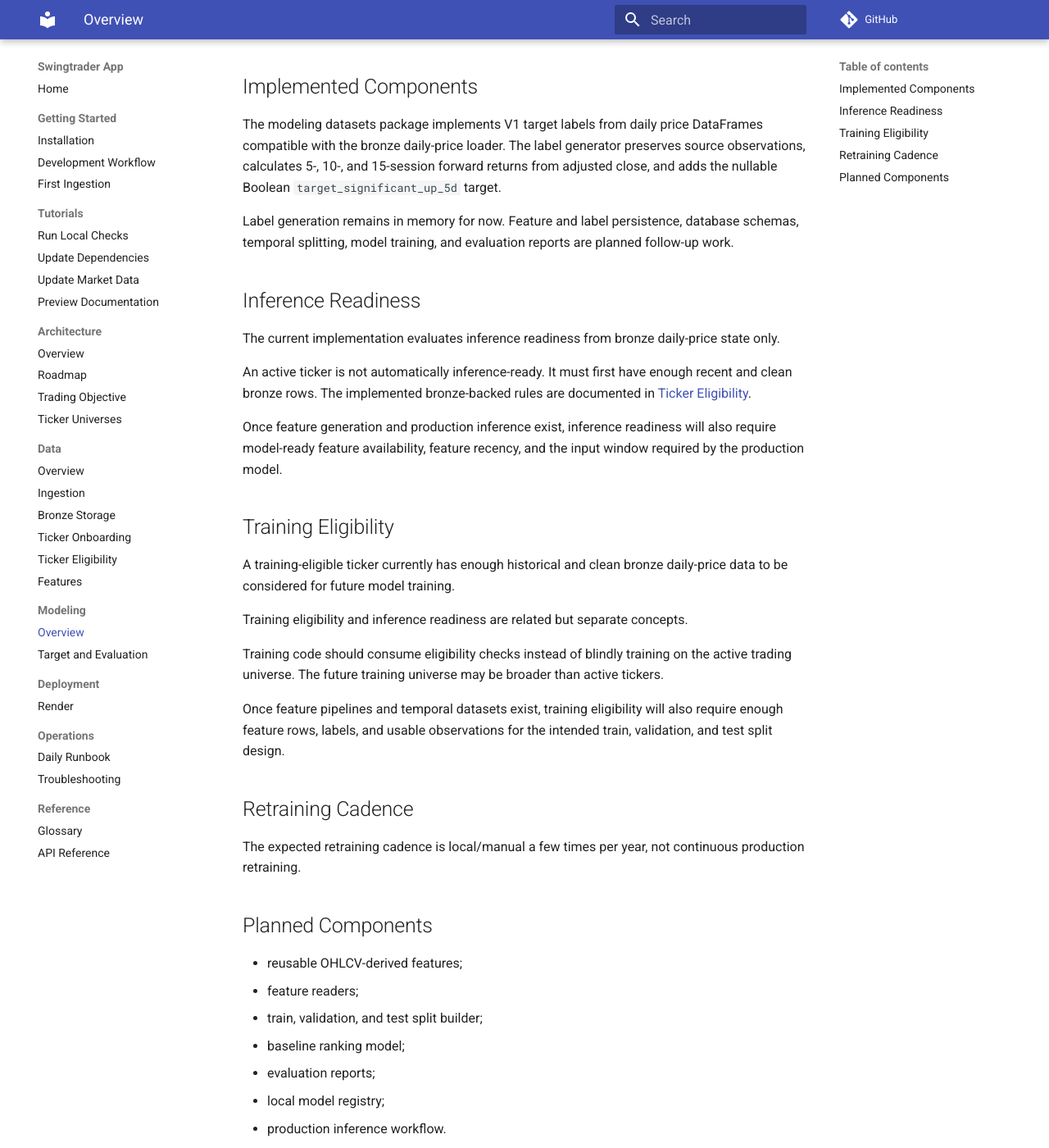
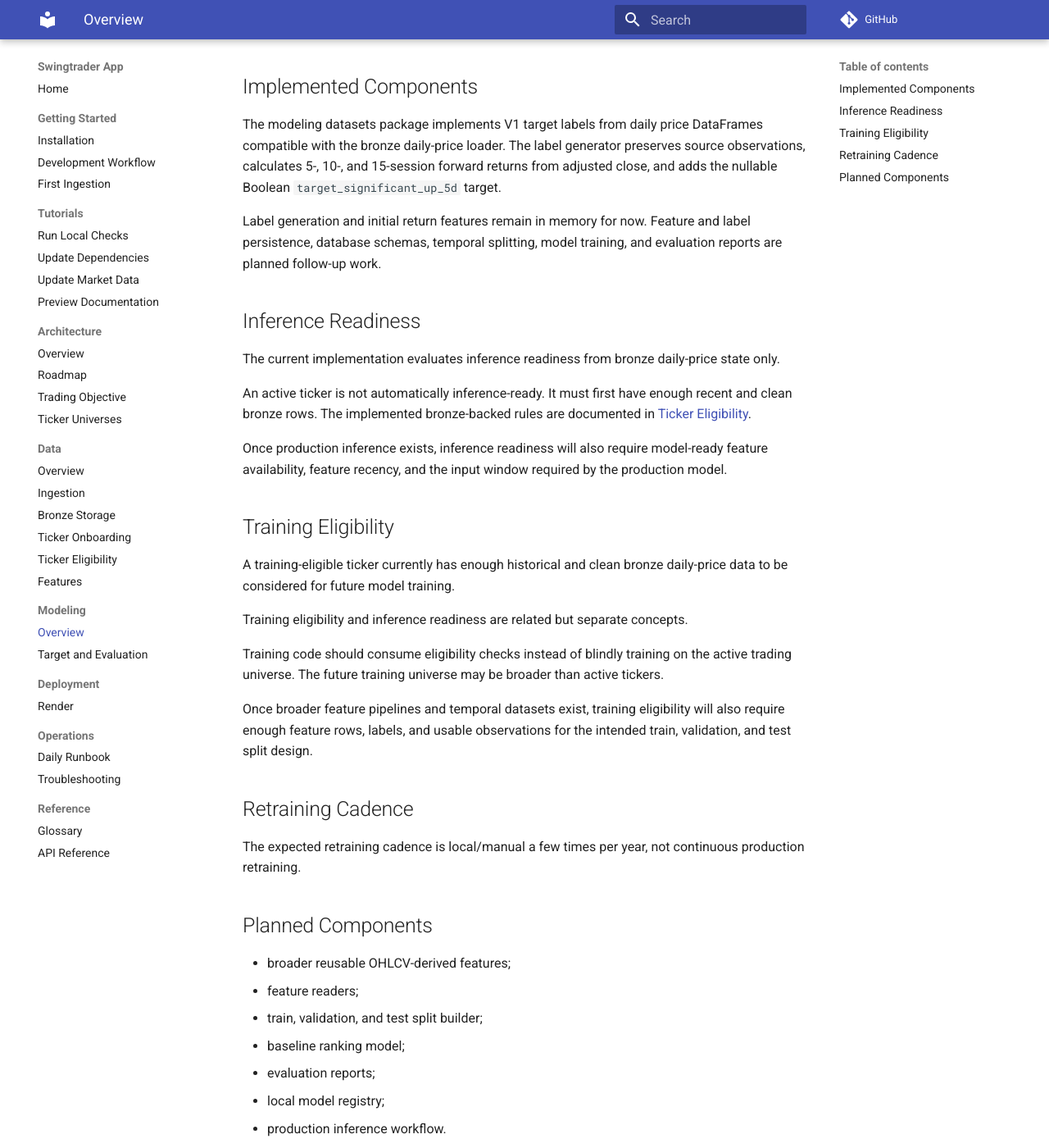
Before and after one commit to Frallmeister/swingtrader-app, an MkDocs documentation site: the page built from docs/modeling/overview.md, in a window 1280 px wide and 1400 px high, scrolled down 250 px. Shown: the whole window at 82% size. Built offline with MkDocs 1.6.1 and Material for MkDocs 9.7.7, drawn with Linux system fonts in a browser that asks for light colours; comment, search, counter and statistics services are not loaded.

```diff
--- a/docs/modeling/overview.md
+++ b/docs/modeling/overview.md
@@ -8,7 +8,7 @@ The modeling package will own dataset construction, training workflows, evaluati
 
 The modeling datasets package implements V1 target labels from daily price DataFrames compatible with the bronze daily-price loader. The label generator preserves source observations, calculates 5-, 10-, and 15-session forward returns from adjusted close, and adds the nullable Boolean `target_significant_up_5d` target.
 
-Label generation remains in memory for now. Feature and label persistence, database schemas, temporal splitting, model training, and evaluation reports are planned follow-up work.
+Label generation and initial return features remain in memory for now. Feature and label persistence, database schemas, temporal splitting, model training, and evaluation reports are planned follow-up work.
 
 ## Inference Readiness
 
@@ -16,7 +16,7 @@ The current implementation evaluates inference readiness from bronze daily-price
 
 An active ticker is not automatically inference-ready. It must first have enough recent and clean bronze rows. The implemented bronze-backed rules are documented in [Ticker Eligibility](../data/eligibility.md).
 
-Once feature generation and production inference exist, inference readiness will also require model-ready feature availability, feature recency, and the input window required by the production model.
+Once production inference exists, inference readiness will also require model-ready feature availability, feature recency, and the input window required by the production model.
 
 ## Training Eligibility
 
@@ -26,7 +26,7 @@ Training eligibility and inference readiness are related but separate concepts.
 
 Training code should consume eligibility checks instead of blindly training on the active trading universe. The future training universe may be broader than active tickers.
 
-Once feature pipelines and temporal datasets exist, training eligibility will also require enough feature rows, labels, and usable observations for the intended train, validation, and test split design.
+Once broader feature pipelines and temporal datasets exist, training eligibility will also require enough feature rows, labels, and usable observations for the intended train, validation, and test split design.
 
 ## Retraining Cadence
 
@@ -34,7 +34,7 @@ The expected retraining cadence is local/manual a few times per year, not contin
 
 ## Planned Components
 
-- reusable OHLCV-derived features;
+- broader reusable OHLCV-derived features;
 - feature readers;
 - train, validation, and test split builder;
 - baseline ranking model;
```
Also changed, not shown: README.md (+3 -2 lines), docs/architecture/roadmap.md (+2 -1 lines), docs/data/features.md (+3 -2 lines), docs/index.md (+3 -3 lines), docs/modeling/target-and-evaluation.md (+1 -1 lines), src/swingtrader/data/README.md (+2 -2 lines), src/swingtrader/data/features/README.md (+2 -0 lines).
